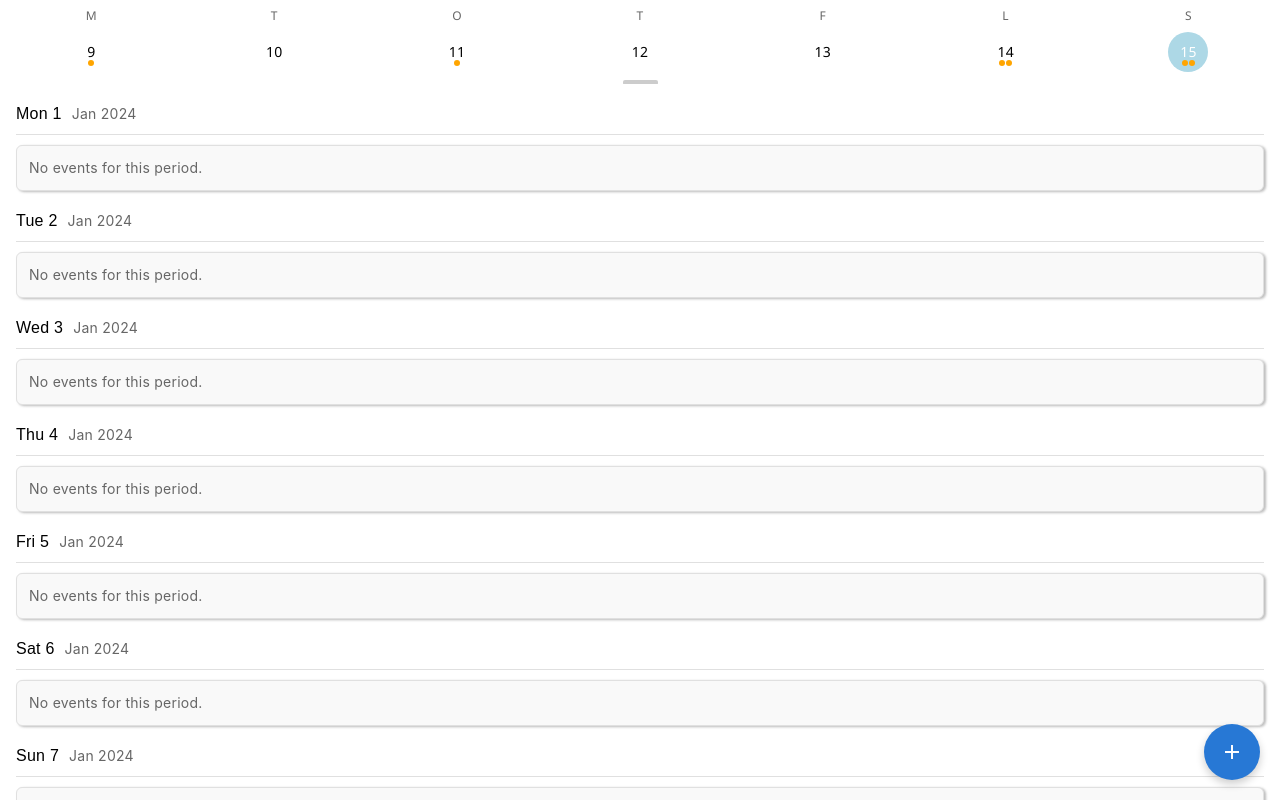
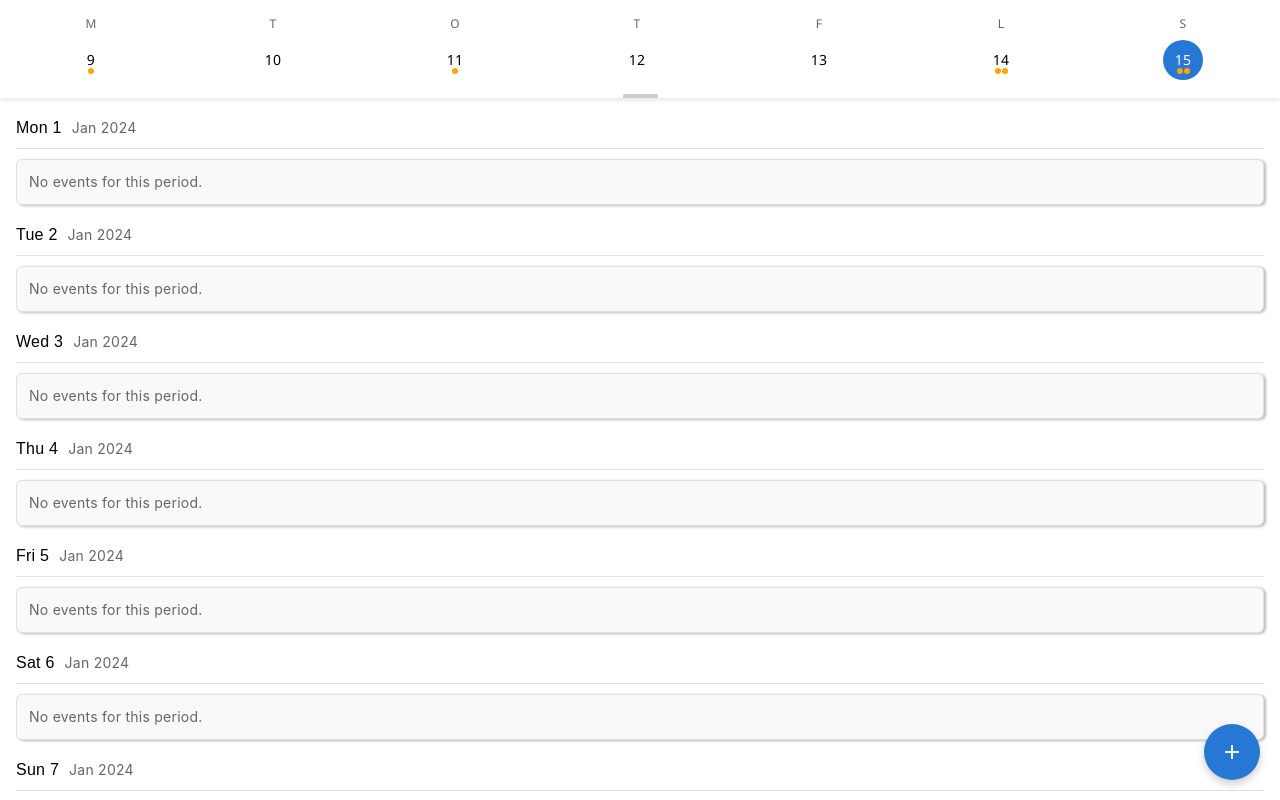
Before and after one commit to MarcusMLarsson/angular-calendar-list-view, an Angular app: page / in a window 1280 px wide. Built offline with nearby package versions, Linux system fonts and the light colour scheme.

Commit message:
fix design

```diff
--- a/src/app/date-picker/date-picker.component.scss
+++ b/src/app/date-picker/date-picker.component.scss
@@ -6,11 +6,12 @@
   width: 100%;
   will-change: transform;
   transition: none;
+  box-shadow: 0 2px 4px rgba(0, 0, 0, 0.1);
 }
 
 .week-container,
 .month-container {
-  padding: 6px 0px 10px 0px;
+  padding: 14px 6px 16px 0px;
   opacity: 1;
   transform-origin: center;
   transition: transform 0.3s ease-in-out, opacity 0.3s ease-in-out;
@@ -179,7 +180,7 @@
 }
 
 .day-of-the-month div.selected {
-  background-color: lightblue;
+  background-color: #2778d5;
   color: white;
   border-radius: 50%;
   width: 40px;
@@ -193,7 +194,7 @@
 }
 
 .day-of-the-week.selected {
-  background-color: lightblue;
+  background-color: #2778d5;
   color: white;
   transition: none !important;
 }
```
